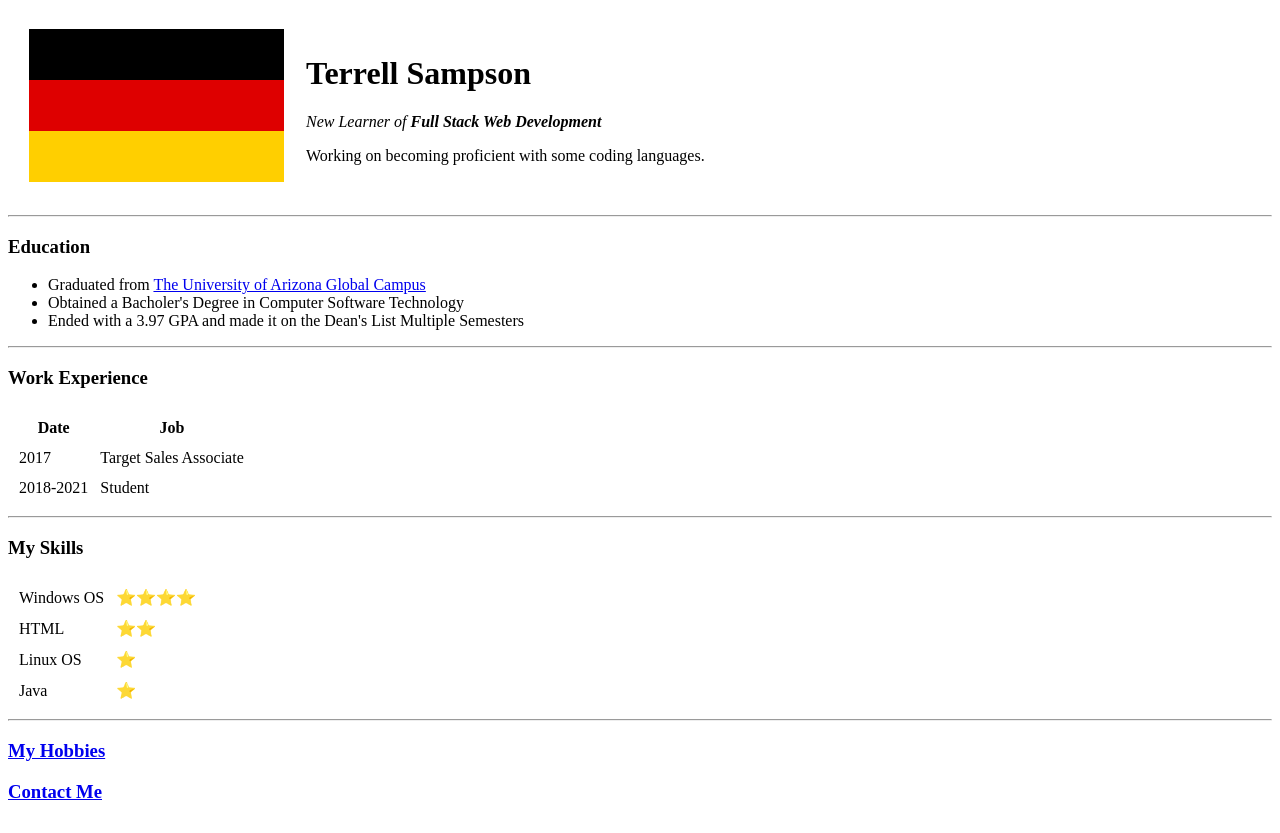
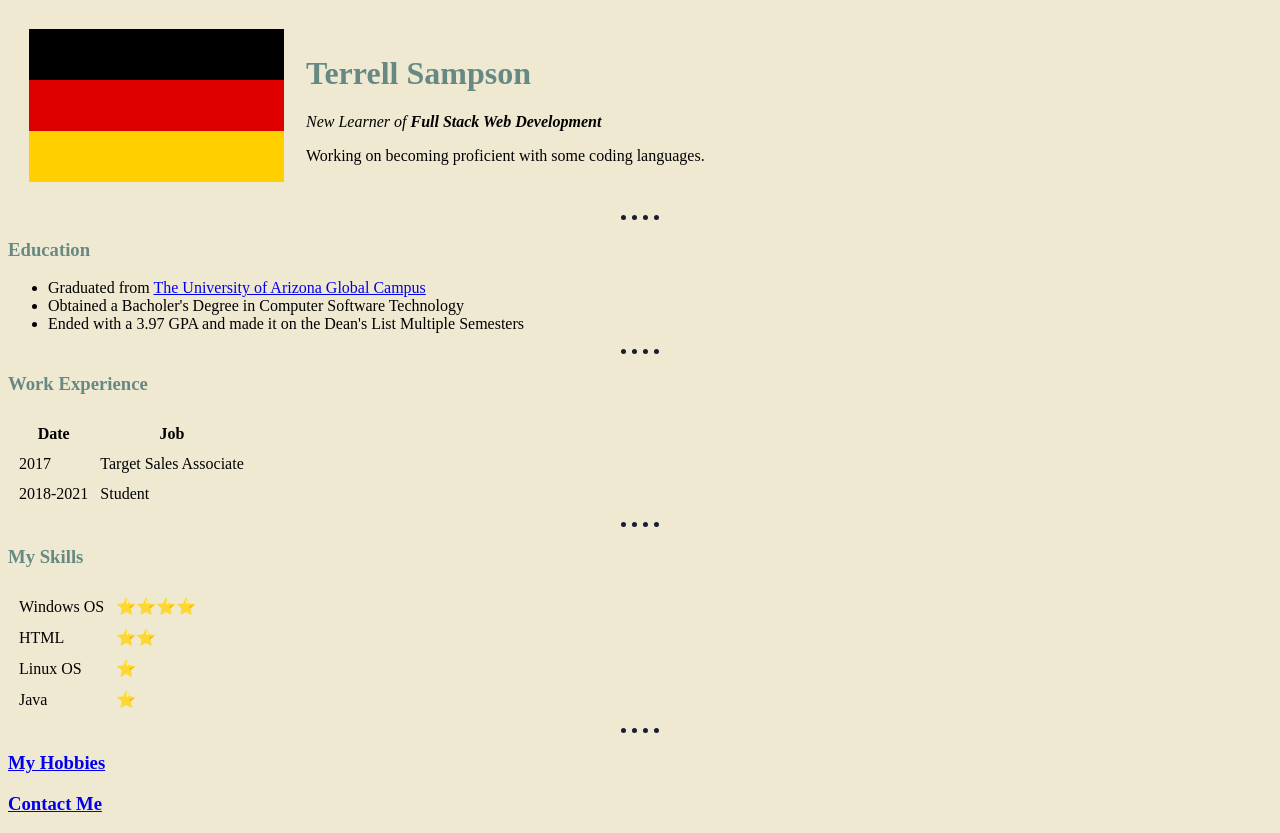
Before and after one commit to terrellzen/cv, a plain HTML site: page index.html in a window 1280 px wide. Drawn offline with Linux system fonts and the light colour scheme.

Commit message:
First Website Version 1.1

```diff
--- /dev/null
+++ b/css/styles.css
@@ -0,0 +1,19 @@
+body {
+  background-color: #F0E9D2;
+}
+
+hr {
+  border-color: #181D31;
+  border-style: none;
+  border-top-style: dotted;
+  border-width: 5px;
+  width: 3%;
+}
+
+h1 {
+  color: #678983;
+}
+
+h3 {
+  color: #678983;
+}
--- a/index.html
+++ b/index.html
@@ -4,6 +4,7 @@
 <head>
   <meta charset="utf-8">
   <title>Terrell's Website</title>
+  <link rel="stylesheet" href="css/styles.css">
 </head>
 
 <body>
```
Also changed, not shown: contact.html (+1 -0 lines), hobbies.html (+1 -0 lines).
